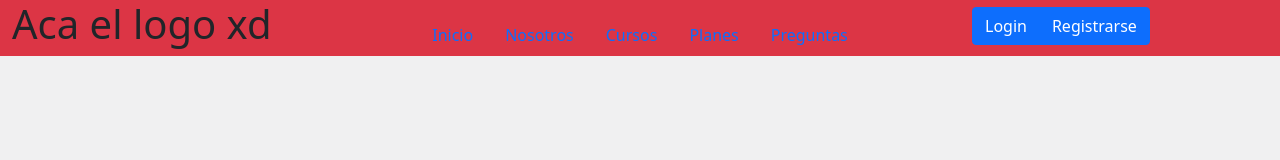
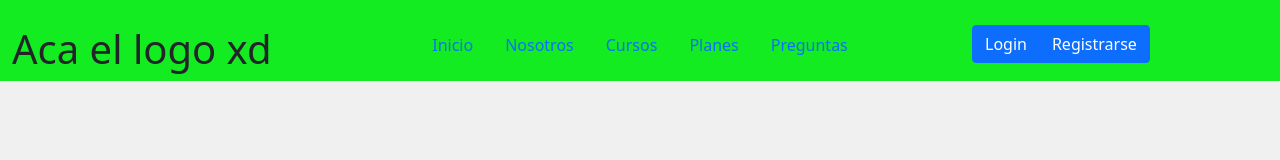
Before and after one commit to Leongon/clasevirtual, a plain HTML site: page templates/index.html in a window 1280 px wide. Drawn offline with nearby package versions, Linux system fonts and the light colour scheme.

Commit message:
Update index.html

```diff
--- a/templates/index.html
+++ b/templates/index.html
@@ -9,12 +9,12 @@
 </head>
 <body class="bg-secondary bg-opacity-10">
     <div class="container-fluid" id="main">
-        <div class="row bg-danger">
+        <div class="row bg-opacity-90" style="padding-top: 2%; background-color:#13EC21">
             <div class="col-3">
                 <h1>Aca el logo xd</h1>
             </div>
             <div class="col-6">
-                <nav class="nav justify-content-center" style="margin-top: 2.5%;">
+                <nav class="nav justify-content-center">
                     <a class="nav-link" href="#">Inicio</a>
                     <a class="nav-link" href="#">Nosotros</a>
                     <a class="nav-link" href="#">Cursos</a>
@@ -23,7 +23,7 @@
                 </nav>
             </div>
             <div class="col-3">
-                <div class="btn-group" role="group" aria-label="" style="margin-top: 2.5%;">
+                <div class="btn-group" role="group" aria-label="">
                     <button type="button" class="btn btn-primary">Login</button>
                     <button type="button" class="btn btn-primary">Registrarse</button>
                 </div>
```
